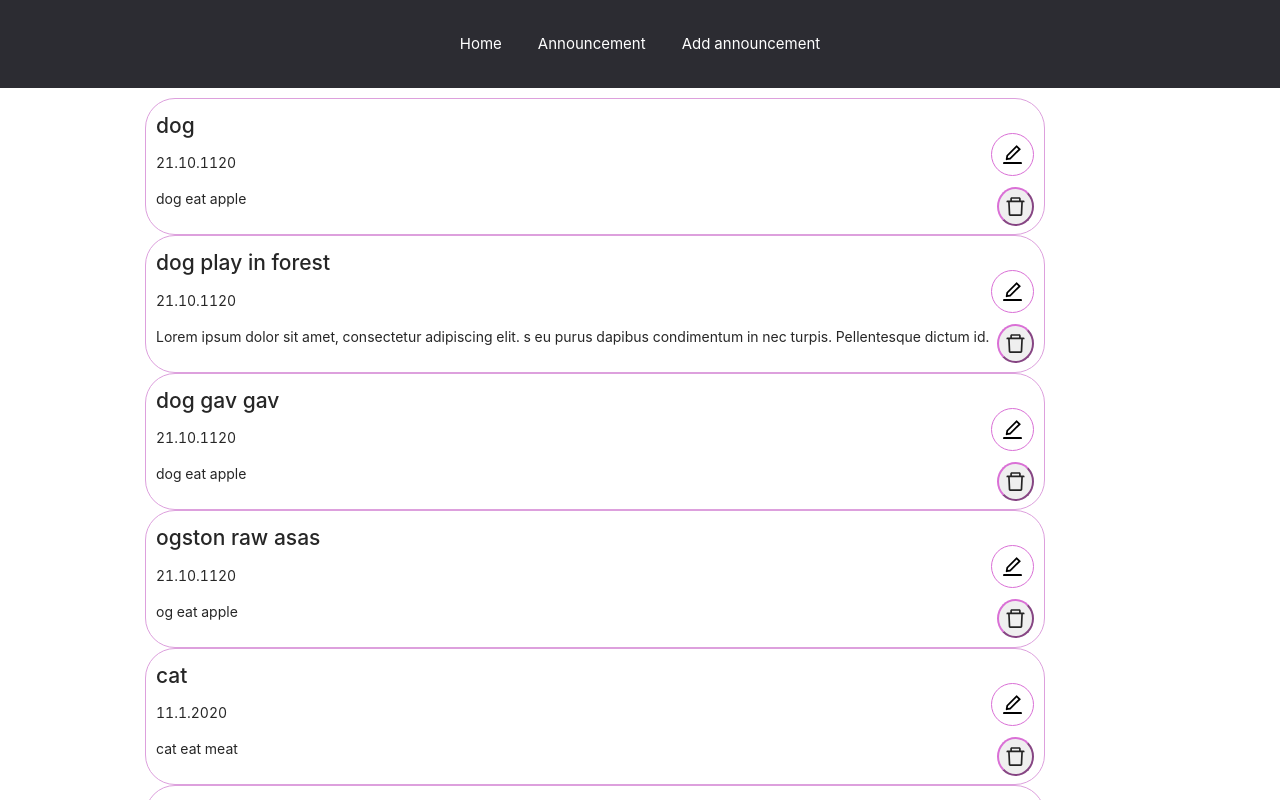
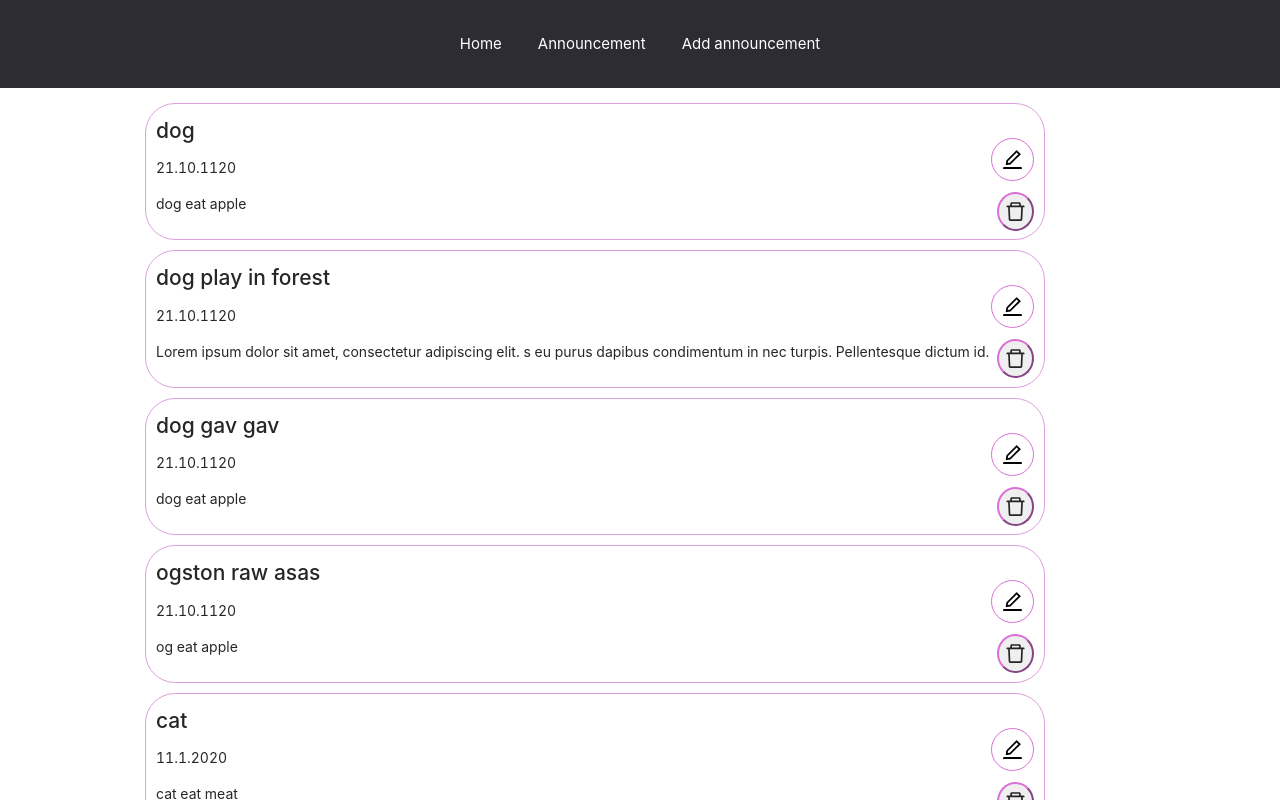
Before and after one commit to OlegDsalo/announccement, a React (Create React App) app: page /announcement in a window 1280 px wide. Shown: the top 800 px of the page. Built offline with nearby package versions, Linux system fonts and the light colour scheme.

Commit message:
add reselect fix css

```diff
--- a/package.json
+++ b/package.json
@@ -18,6 +18,7 @@
     "react-router-dom": "^6.0.2",
     "react-scripts": "4.0.3",
     "redux": "^4.1.2",
+    "reselect": "^4.1.5",
     "sass": "^1.43.5",
     "web-vitals": "^1.0.1"
   },
--- a/src/components/addAnnouncement/AddAnnouncement.jsx
+++ b/src/components/addAnnouncement/AddAnnouncement.jsx
@@ -33,7 +33,7 @@ const AddAnnouncement = () => {
             </label>
             <label>
                 Date added:
-                <input {...register('dateAdded', {required: true})}/>
+                <input type='number' {...register('dateAdded', {required: true})}/>
                 {errors.dateAdded && <span>This field is required</span>}
             </label>
             <button className='add-button' type='submit'>
--- a/src/components/addAnnouncement/AddAnnouncement.scss
+++ b/src/components/addAnnouncement/AddAnnouncement.scss
@@ -23,4 +23,8 @@
   input, textarea {
     width: 100%;
   }
+  textarea{
+    resize: none;
+    height: 200px;
+  }
 }
--- a/src/components/announcement/Announcement.jsx
+++ b/src/components/announcement/Announcement.jsx
@@ -1,9 +1,10 @@
 import React from 'react';
 import './Announcement.scss';
 import {useDispatch, useSelector} from "react-redux";
-import {announcementSelect, deleteAnnouncement} from "../../store/slice/announcement-slice";
+import { deleteAnnouncement} from "../../store/slice/announcement-slice";
 import {Link, useParams} from "react-router-dom";
 import {DeleteOutlined, EditOutlined} from "@ant-design/icons";
+import {SelectAllAnnouncementSelect} from "../../store/slice/announcement-selector";
 
 const Announcement = () => {
     const dispatch = useDispatch();
@@ -11,7 +12,7 @@ const Announcement = () => {
     const deleteHandler = (id) => {
         dispatch(deleteAnnouncement({id: id}));
     }
-    const announcements = useSelector(announcementSelect);
+    const announcements = useSelector(SelectAllAnnouncementSelect);
 
     return (
         <div className='announcements'>
@@ -23,7 +24,7 @@ const Announcement = () => {
                         </Link>
                         <p>{announcement.dateAdded}</p>
                         <p>{announcement.description}</p>
-                        <Link to={`/announcement/${id}/edit`}><EditOutlined className='icon edit'/> </Link>
+                        <Link to={`/announcement/${announcement.id}/edit`}><EditOutlined className='icon edit'/> </Link>
                         <button className=' icon delete' onClick={() => deleteHandler(announcement.id)}>
                             <DeleteOutlined/>
                         </button>
--- a/src/components/announcement/Announcement.scss
+++ b/src/components/announcement/Announcement.scss
@@ -18,7 +18,7 @@
     width: 900px;
     position: relative;
     padding: 10px;
-
+    margin: 5px 0;
   }
 
   .edit-button {
--- a/src/components/editAnc/EditAnnouncement.jsx
+++ b/src/components/editAnc/EditAnnouncement.jsx
@@ -1,9 +1,10 @@
 import React from 'react';
 import {useDispatch, useSelector} from "react-redux";
-import {editAnnouncement, singleAnnouncement, singleSelect} from "../../store/slice/announcement-slice";
+import {editAnnouncement, singleAnnouncement,} from "../../store/slice/announcement-slice";
 import {useForm} from "react-hook-form";
 import {useNavigate, useParams} from "react-router-dom";
 import './EditAnnouncement.scss';
+import {SelectSingle} from "../../store/slice/announcement-selector";
 
 const EditAnnouncement = () => {
     const dispatch = useDispatch();
@@ -11,7 +12,7 @@ const EditAnnouncement = () => {
     const {register, handleSubmit, formState: {errors}} = useForm();
     const navigate = useNavigate();
     dispatch(singleAnnouncement(Number(id)));
-    const announcement = useSelector(singleSelect);
+    const announcement = useSelector(SelectSingle);
 
     const onSubmit = (data) => {
         const editedAnnouncement = {...data, id: Number(id)};
@@ -38,7 +39,7 @@ const EditAnnouncement = () => {
             </label>
             <label>
                 Date added:
-                <input {...register('dateAdded', {required: true})} defaultValue={announcement.dateAdded}/>
+                <input type='number' {...register('dateAdded', {required: true})} defaultValue={announcement.dateAdded}/>
                 {errors.dateAdded && <span className='error'>This field is required</span>}
             </label>
             <button className='edit-button' type="submit"
--- a/src/components/editAnc/EditAnnouncement.scss
+++ b/src/components/editAnc/EditAnnouncement.scss
@@ -14,4 +14,8 @@
   input, textarea {
     width: 100%;
   }
+  textarea{
+    resize: none;
+    height: 200px;
+  }
 }
--- a/src/components/homepage/Homepage.jsx
+++ b/src/components/homepage/Homepage.jsx
@@ -1,22 +1,20 @@
 import React from 'react';
 import {useDispatch, useSelector} from "react-redux";
 import {
-    announcementSelect,
     deleteAnnouncement,
     filterAnnouncement,
-    filteredSelect,
-    SelectIsFiltered,
 } from "../../store/slice/announcement-slice";
 import './Homepage.scss'
 import {Link} from "react-router-dom";
 import {Input} from "antd";
 import {DeleteOutlined, EditOutlined} from "@ant-design/icons";
+import {SelectFiltered, SelectAllAnnouncementSelect, SelectIsFiltered} from "../../store/slice/announcement-selector";
 
 const Homepage = () => {
-    const announcements = useSelector(announcementSelect);
+    const announcements = useSelector(SelectAllAnnouncementSelect);
     const dispatch = useDispatch();
 
-    const filtered = useSelector(filteredSelect);
+    const filtered = useSelector(SelectFiltered);
     const isFiltered = useSelector(SelectIsFiltered);
 
     const handleSearch = (event) => {
--- a/src/components/singel-announcement/SingleAnnouncement.jsx
+++ b/src/components/singel-announcement/SingleAnnouncement.jsx
@@ -3,28 +3,28 @@ import {Link, useParams} from "react-router-dom";
 import {useDispatch, useSelector} from "react-redux";
 import {
     similarAnnouncement,
-    SelectedSimilar,
     singleAnnouncement,
-    singleSelect
 } from "../../store/slice/announcement-slice";
 import {EditOutlined} from "@ant-design/icons";
 import './SingleAnnouncement.scss'
+import {SelectSimilar, SelectSingle} from "../../store/slice/announcement-selector";
 
 const SingleAnnouncement = () => {
     const {id} = useParams();
     const dispatch = useDispatch();
 
     dispatch(singleAnnouncement(Number(id)));
-    const announcement = useSelector(singleSelect);
+    const announcement = useSelector(SelectSingle);
     dispatch(similarAnnouncement({title: announcement.title, id: announcement.id}));
 
-    const similar = useSelector(SelectedSimilar);
+    const similar = useSelector(SelectSimilar);
+    console.log('similar',similar)
 
     return (
         <div className='single-announcements'>
             <div className='single-announcement'>
-                <h2>Title:{announcement.title}</h2>
-                <p>Date added:{announcement.dateAdded}</p>
+                <h2>Title: {announcement.title}</h2>
+                <p>Date added: {announcement.dateAdded}</p>
                 <p>{announcement.description}</p>
                 <Link to={`/announcement/${id}/edit`}>
                     <EditOutlined className='edit-icon' width={'5em'} height={100}/>
@@ -34,11 +34,11 @@ const SingleAnnouncement = () => {
                 <>
                     <h1>Similar Announcements</h1>
                     {similar.map(item =>
-                        <div className='single-announcement' key={item.id}>
-                            <Link to={`/announcement/${announcement.id}`}>
-                                <h2>Title:{item.title}</h2>
+                        <div className='similar-announcement' key={item.id}>
+                            <Link to={`/announcement/${item.id}`}>
+                                <h2>Title: {item.title}</h2>
                             </Link>
-                            <p>Date added:{item.dateAdded}</p>
+                            <p>Date added: {item.dateAdded}</p>
                             <p>{item.description}</p>
                         </div>
                     )}
--- a/src/components/singel-announcement/SingleAnnouncement.scss
+++ b/src/components/singel-announcement/SingleAnnouncement.scss
@@ -4,8 +4,8 @@
   align-content: center;
   align-items: center;
 
-  .single-announcement {
-    margin: 0 auto;
+  .single-announcement, .similar-announcement{
+    margin: 5px auto;
     min-width: 1000px;
     position: relative;
     border: 1px solid orchid;
@@ -20,4 +20,5 @@
 
     }
   }
+
 }
--- /dev/null
+++ b/src/store/slice/announcement-selector.js
@@ -0,0 +1,28 @@
+import {createSelector} from 'reselect';
+
+export const selectAnnouncement = (state) => state.announcements
+
+
+export const SelectAllAnnouncementSelect = createSelector(//
+    selectAnnouncement,
+    (announcements) => announcements.announcements,
+);
+
+
+export const SelectSimilar = createSelector(//
+    selectAnnouncement,
+    (announcements) => announcements.similar,
+);
+
+export const SelectIsFiltered = createSelector(
+    selectAnnouncement,
+    (announcements) => announcements.isFiltered,
+);
+export const SelectFiltered = createSelector(
+    selectAnnouncement,
+    (announcements) => announcements.filtered,
+);
+export const SelectSingle = createSelector(
+    selectAnnouncement,
+    (announcements) => announcements.single,
+);
--- a/src/store/slice/announcement-slice.jsx
+++ b/src/store/slice/announcement-slice.jsx
@@ -41,7 +41,6 @@ const announcements = createSlice({
         },
         singleAnnouncement: (state, action) => {
             const id = action.payload;
-            console.log('slice', id);
             state.single = state.announcements.find(announcement => announcement.id === id);
         },
         filterAnnouncement: (state, action) => {
@@ -86,8 +85,9 @@ export const {
     similarAnnouncement,
 } = announcements.actions;
 
-export const announcementSelect = state => state.announcements.announcements;
-export const singleSelect = state => state.announcements.single;
-export const filteredSelect = state => state.announcements.filtered;
-export const SelectIsFiltered = state => state.announcements.isFiltered;
-export const SelectedSimilar = state => state.announcements.similar;
+// export const announcementSelect = state => state.announcements.announcements;
+// export const singleSelect = state => state.announcements.single;
+// export const filteredSelect = state => state.announcements.filtered;
+// export const SelectIsFiltered = state => state.announcements.isFiltered;
+//
+// export const SelectedSimilar = state => state.announcements.similar;
```
Also changed, not shown: 1 other file (tests, documents, lock files or other folders).
